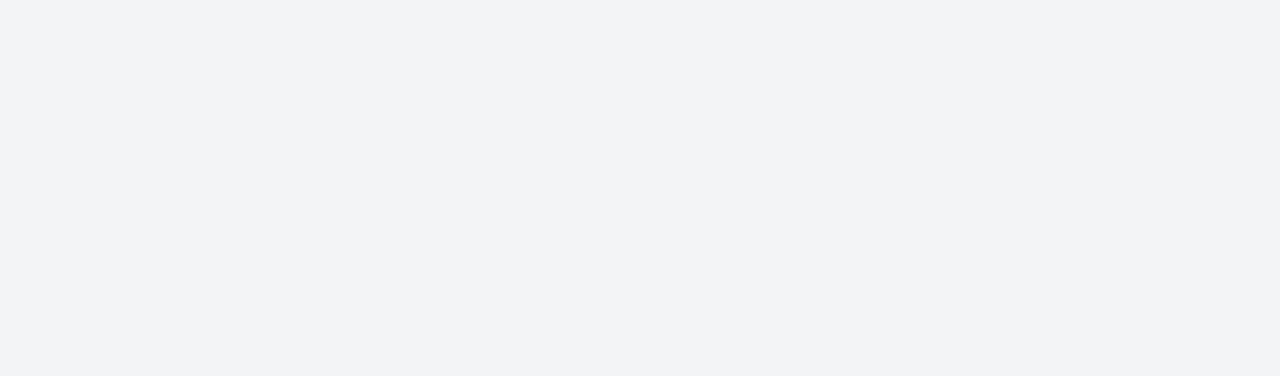
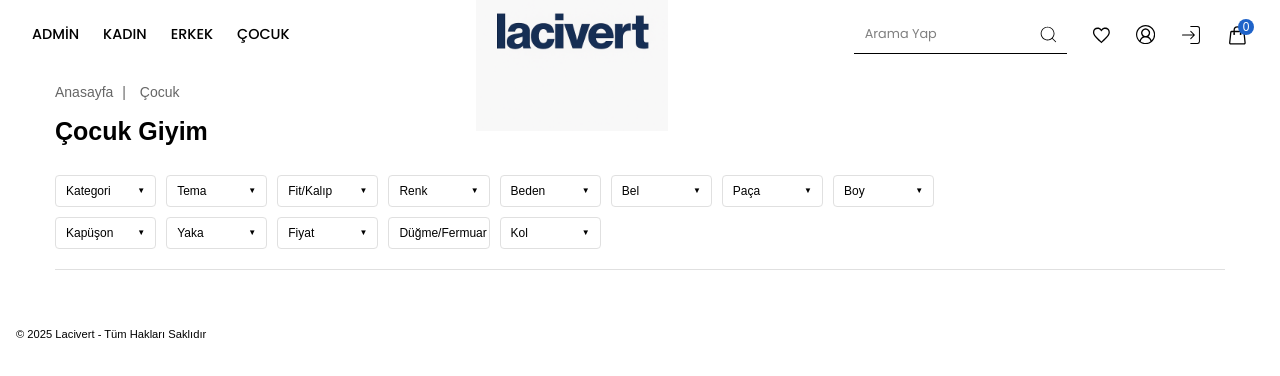
Before and after one commit to mehtaapxkrkmz/lacivert, a React (Vite) app in the folder Frontend/: page /cocuk in a window 1280 px wide. Before the commit this address had no page. Shown: the top 376 px of the page. Built offline with nearby package versions, Linux system fonts and the light colour scheme.

Commit message:
Ürün filtreleme için ProductFilter.jsx ile productFilter.scss eklendi

```diff
--- a/Frontend/src/App.jsx
+++ b/Frontend/src/App.jsx
@@ -7,6 +7,7 @@ import Register from './components/guest/Register'
 import Profileupdate from './components/guest/Profileupdate'
 import Home from './components/guest/Layout/Home'
 import Layout from './components/guest/Layout/Layout'
+import ProductFilter from './components/guest/ProductFilter';
 
 import { BrowserRouter as Router, Routes, Route, Link, useLocation } from "react-router-dom";
 import ProductDetails from '../src/components/guest/Layout/ProductDetails'
@@ -30,6 +31,9 @@ const AppContent = () => {
       <Routes>
         <Route path="/" element={<Layout />}>
           <Route index element={<Home />} /> {/* Ana sayfa */}
+          <Route path="kadin" element={<ProductFilter category="Kadın" />} />
+          <Route path="erkek" element={<ProductFilter category="Erkek" />} />
+          <Route path="cocuk" element={<ProductFilter category="Çocuk" />} />
         </Route>
         <Route path="/product/:id" element={<ProductDetails />} />
         <Route path="/admin/*" element={<Admin />} />
--- a/Frontend/src/components/guest/Layout/Header.jsx
+++ b/Frontend/src/components/guest/Layout/Header.jsx
@@ -12,9 +12,9 @@ const Header = () => {
             <div className='items'>
                 <div className='categories'>
                     <NavLink to="/admin">ADMİN</NavLink>
-                    <NavLink to="/admin">KADIN</NavLink>
-                    <NavLink to="/admin">ERKEK</NavLink>
-                    <NavLink to="/admin">ÇOCUK</NavLink>
+                    <NavLink to="/kadin">KADIN</NavLink>
+                    <NavLink to="/erkek">ERKEK</NavLink>
+                    <NavLink to="/cocuk">ÇOCUK</NavLink>
                     {/*<NavLink to="/admin">JEAN</NavLink>
                     <NavLink to="/admin">OUTLET</NavLink>*/}
                 </div>
--- /dev/null
+++ b/Frontend/src/components/guest/ProductFilter.jsx
@@ -0,0 +1,113 @@
+import React, { useState } from 'react';
+import '/src/scss/productFilter.scss';
+
+const ProductFilter = ({ category }) => {
+  const [activeFilters, setActiveFilters] = useState({});
+
+  // Filter options for each category
+  const filterOptions = {
+    kategori: ['T-shirt', 'Jean', 'Elbise', 'Ceket', 'Gömlek'],
+    tema: ['Casual', 'Sport', 'Elegant', 'Vintage', 'Trendy'],
+    fitKalip: ['Regular', 'Slim', 'Oversize', 'Skinny', 'Loose'],
+    renk: ['Siyah', 'Beyaz', 'Mavi', 'Kırmızı', 'Yeşil'],
+    beden: ['XS', 'S', 'M', 'L', 'XL', 'XXL'],
+    bel: ['Yüksek Bel', 'Orta Bel', 'Düşük Bel'],
+    paça: ['Dar Paça', 'Geniş Paça', 'Straight', 'Bootcut'],
+    boy: ['Mini', 'Midi', 'Maxi', 'Standart'],
+    kapüşon: ['Kapüşonlu', 'Kapüşonsuz'],
+    yaka: ['V Yaka', 'Bisiklet Yaka', 'Polo Yaka', 'Dik Yaka'],
+    fiyat: ['0-100 TL', '100-200 TL', '200-500 TL', '500+ TL'],
+    dugme: ['Düğmeli', 'Düğmesiz', 'Fermuarlı'],
+    kol: ['Uzun Kol', 'Kısa Kol', 'Kolsuz']
+  };
+
+  // Filter dropdowns configuration
+  const filterDropdowns = [
+    { id: 'kategori', label: 'Kategori' },
+    { id: 'tema', label: 'Tema' },
+    { id: 'fitKalip', label: 'Fit/Kalıp' },
+    { id: 'renk', label: 'Renk' },
+    { id: 'beden', label: 'Beden' },
+    { id: 'bel', label: 'Bel' },
+    { id: 'paça', label: 'Paça' },
+    { id: 'boy', label: 'Boy' }
+  ];
+
+  const additionalFilters = [
+    { id: 'kapüşon', label: 'Kapüşon' },
+    { id: 'yaka', label: 'Yaka' },
+    { id: 'fiyat', label: 'Fiyat' },
+    { id: 'dugme', label: 'Düğme/Fermuar' },
+    { id: 'kol', label: 'Kol' }
+  ];
+
+  // Toggle dropdown visibility
+  const toggleDropdown = (filterId) => {
+    setActiveFilters({
+      ...activeFilters,
+      [filterId]: !activeFilters[filterId]
+    });
+  };
+
+  return (
+    <div className="product-filter">
+      <div className="breadcrumbs">
+        <a href="/">Anasayfa</a>
+        <span> | </span>
+        <span>{category}</span>
+      </div>
+
+      <h1 className="category-title">{category} Giyim</h1>
+
+      <div className="filter-row">
+        {filterDropdowns.map((filter) => (
+          <div key={filter.id} className="filter-dropdown">
+            <button
+              className="dropdown-toggle"
+              onClick={() => toggleDropdown(filter.id)}
+            >
+              {filter.label}
+              <span className="arrow-icon">▼</span>
+            </button>
+            {activeFilters[filter.id] && (
+              <div className="dropdown-menu">
+                {filterOptions[filter.id]?.map((option) => (
+                  <label key={option} className="dropdown-item">
+                    <input type="checkbox" /> {option}
+                  </label>
+                ))}
+              </div>
+            )}
+          </div>
+        ))}
+      </div>
+
+      <div className="filter-row">
+        {additionalFilters.map((filter) => (
+          <div key={filter.id} className="filter-dropdown">
+            <button
+              className="dropdown-toggle"
+              onClick={() => toggleDropdown(filter.id)}
+            >
+              {filter.label}
+              <span className="arrow-icon">▼</span>
+            </button>
+            {activeFilters[filter.id] && (
+              <div className="dropdown-menu">
+                {filterOptions[filter.id]?.map((option) => (
+                  <label key={option} className="dropdown-item">
+                    <input type="checkbox" /> {option}
+                  </label>
+                ))}
+              </div>
+            )}
+          </div>
+        ))}
+      </div>
+
+      <div className="filter-divider"></div>
+    </div>
+  );
+};
+
+export default ProductFilter;
--- /dev/null
+++ b/Frontend/src/scss/productFilter.scss
@@ -0,0 +1,161 @@
+.product-filter{
+    width: 100%;
+    max-width: 1200px;
+    margin: 0 auto;
+    padding: 20px 15px;
+    font-family: Arial, sans-serif;
+    color: black;
+
+    .breadcrumbs {
+      font-size: 14px;
+      margin-bottom: 15px;
+      text-align: left;
+
+      a {
+        color: #666;
+        text-decoration: none;
+
+        &:hover {
+          text-decoration: underline;
+        }
+      }
+
+      span {
+        color: #666;
+        margin: 0 5px;
+      }
+    }
+
+    .category-title {
+      font-size: 25px;
+      font-weight: bold;
+      margin-bottom: 30px;
+      text-align: left; /* Başlığı sola yasla */
+    }
+
+    .filter-row {
+      display: flex;
+      flex-wrap: wrap;
+      gap: 10px;
+      margin-bottom: 10px;
+      justify-content: flex-start; /* Filtreleri sola yasla */
+      width: 100%; /* Genişliği sayfanın %100'ü yap */
+      margin-left: 0; /* Sol tarafta başlasın */
+      margin-right: auto; /* Sağ tarafta otomatik boşluk bırak */
+    }
+
+    .filter-dropdown {
+      position: relative;
+      width: calc(9.5% - 10px); /* Butonları biraz büyüttüm ama hala küçük */
+
+      .dropdown-toggle {
+        display: flex;
+        align-items: center;
+        justify-content: space-between;
+        min-width: 75px; /* Minimum genişliği biraz artırdım */
+        width: 100%;
+        padding: 6px 10px; /* İç dolguyu biraz artırdım */
+        background-color: #fff;
+        border: 1px solid #e0e0e0;
+        border-radius: 4px;
+        font-size: 12px;
+        cursor: pointer;
+        white-space: nowrap; /* Uzun metinlerin taşmasını önlemek için */
+        overflow: hidden;
+        text-overflow: ellipsis; /* Sığmayan metinler için ... gösterir */
+
+        .arrow-icon {
+          font-size: 8px;
+          margin-left: 5px;
+          flex-shrink: 0; /* Ok simgesinin küçülmesini engeller */
+        }
+
+        &:hover {
+          border-color: #1a4c88;
+        }
+      }
+
+      .dropdown-menu {
+        position: absolute;
+        top: 100%;
+        left: 0;
+        width: 180px;
+        max-height: 250px;
+        overflow-y: auto;
+        background-color: #fff;
+        border: 1px solid #e0e0e0;
+        border-radius: 4px;
+        box-shadow: 0 2px 8px rgba(0, 0, 0, 0.1);
+        z-index: 10;
+        margin-top: 5px;
+        padding: 8px 0;
+
+        .dropdown-item {
+          display: flex;
+          align-items: center;
+          padding: 6px 12px;
+          font-size: 10px;
+          cursor: pointer;
+
+          input {
+            margin-right: 8px;
+          }
+
+          &:hover {
+            background-color: #f5f5f5;
+          }
+        }
+      }
+    }
+
+    .filter-divider {
+      width: 100%;
+      height: 1px;
+      background-color: #e0e0e0;
+      margin: 20px 0;
+    }
+}
+
+$mavi-blue: #1a4c88;
+$mavi-light-blue: #4a7aab;
+
+.dropdown-toggle {
+  &:focus {
+    outline: none;
+    border-color: $mavi-blue;
+  }
+}
+
+// Responsive tasarım
+@media (max-width: 768px) {
+  .product-filter-container {
+    .filter-row {
+      width: 90%;
+
+      .filter-dropdown {
+        width: calc(33.333% - 5px);
+
+        .dropdown-toggle {
+          width: 100%;
+          font-size: 12px;
+        }
+
+        .dropdown-menu {
+          width: 100%;
+        }
+      }
+    }
+  }
+}
+
+@media (max-width: 480px) {
+  .product-filter-container {
+    .filter-row {
+      width: 95%;
+
+      .filter-dropdown {
+        width: calc(50% - 5px);
+      }
+    }
+  }
+}
```
